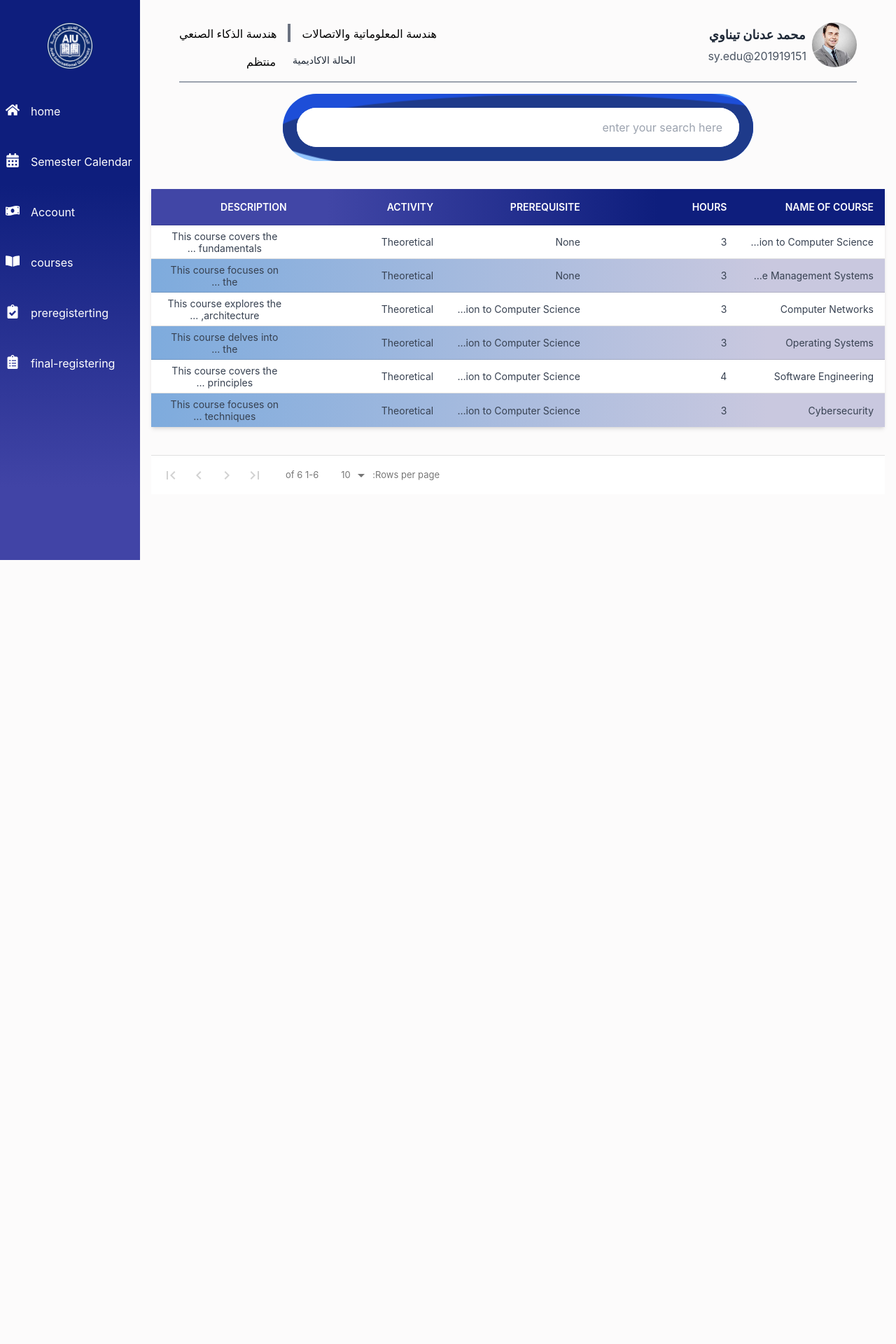
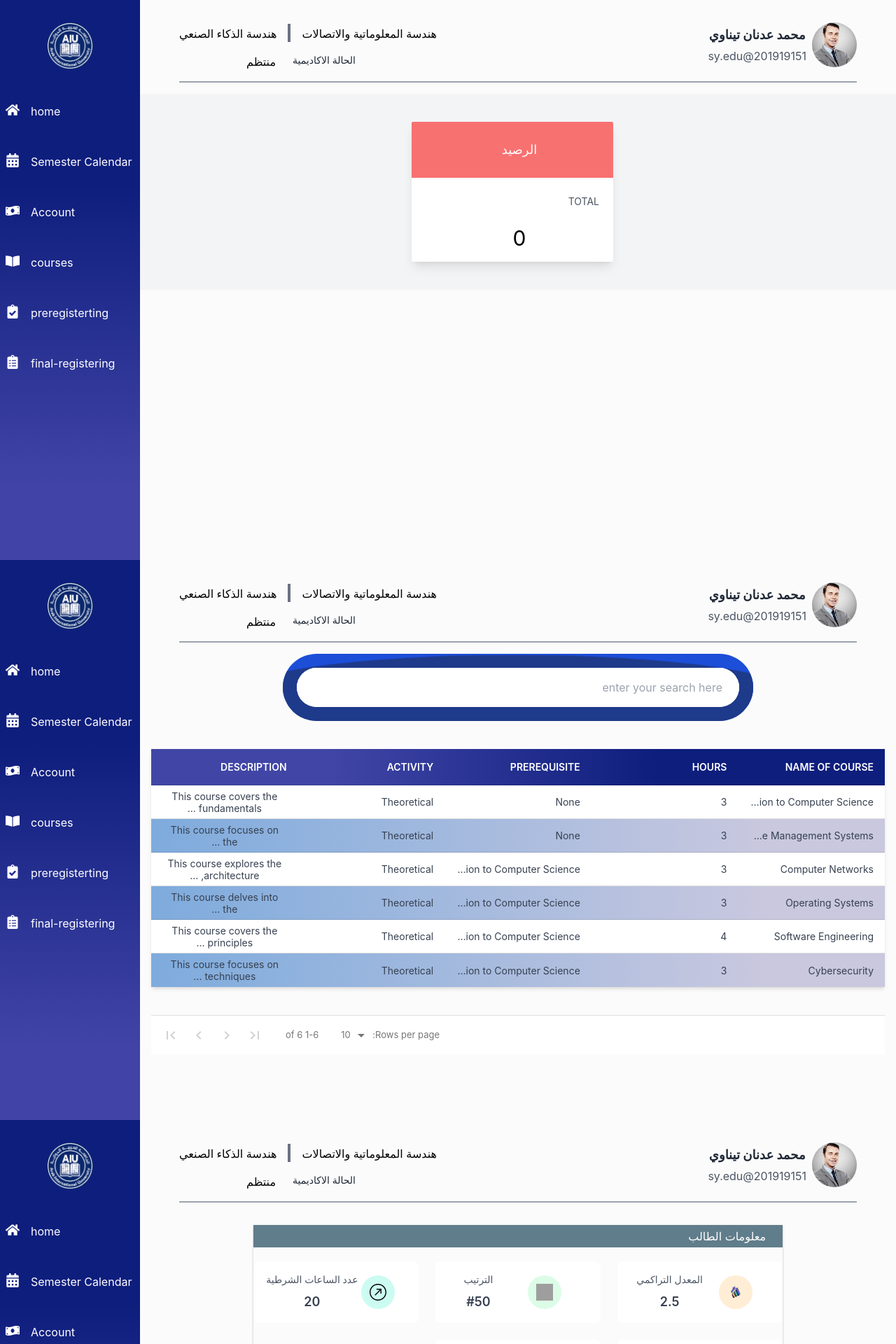
Before and after one commit to RamiMaghrbi/junior, a React (Create React App) app: page / in a window 1280 px wide. Shown: the top 1920 px of the page at 70% size. Before the commit the page ends 800 px from the top, so only its background shows below. Built offline with nearby package versions, Linux system fonts and the light colour scheme; grey boxes are pictures that could not be loaded.

Commit message:
Add Accounting Page && Fixs for all pages

```diff
--- a/src/App.js
+++ b/src/App.js
@@ -5,7 +5,10 @@ import Sidebar from "./components/Sidebar.js";
 import Course from "./components/Course.js";
 // import siper from "./components/Test.js";
 import Info from "./components/Info.js";
-import Pre from "./pages/Preregister.js";
+import Avi from "./pages/Available.js";
+import Acc from "./components/Acoount.js";
+import Economic from "./pages/Economic.js";
+import Home from "./pages/Home.js";
 const studentData = {
   img: require("./Assets/images/person.jpg"),
   studentName: "محمد عدنان تيناوي ",
@@ -21,10 +24,18 @@ const studentData = {
   pass: "119",
   nonpass: "20",
 };
+const accountData = {
+  positive: "3,000,000",
+  negative: "2,000,000",
+  ammount: "0",
+};
 function App() {
   return (
     <div className="App  ">
-      <Pre student={studentData} />
+      <Economic />
+      <Avi />
+      <Home />
+      {/* <Pre student={studentData} /> */}
     </div>
   );
 }
--- /dev/null
+++ b/src/components/Acoount.js
@@ -0,0 +1,73 @@
+import React from "react";
+const accountData = {
+  ammount: "0",
+};
+const account = ({ account }) => {
+  return (
+    <div className="">
+      {/* <div
+        className="w-[50%]"
+        style={{
+          boxShadow:
+            "0 1px 3px 0 rgba(0, 0, 0, 0.2), 0 1px 1px 0 rgba(0, 0, 0, 0.14), 0 2px 1px -1px rgba(0, 0, 0, 0.12)",
+        }}
+      >
+        <div>
+          <h1> الملخص المالي</h1>
+        </div>
+
+      </div> */}
+      <div class="flex  gap-4 bg-gray-100 py-10 p-14">
+        <div class="container mx-auto pr-4">
+          <div class="w-72  bg-white max-w-xs mx-auto rounded-sm overflow-hidden shadow-lg hover:shadow-2xl transition duration-500 transform hover:scale-100 cursor-pointer">
+            <div class="h-20 bg-red-400 flex items-center justify-around">
+              <p class="mr-0 text-white text-lg pl-5">الرصيد </p>
+            </div>
+            <div class="flex justify-between px-5 pt-6 mb-2 text-sm text-gray-600">
+              <p>TOTAL</p>
+            </div>
+            <p class="py-4 text-3xl ml-5">{account.ammount}</p>
+          </div>
+        </div>
+
+        {/* <div class="container mx-auto pr-4">
+          <div class="w-72 bg-white max-w-xs mx-auto rounded-sm overflow-hidden shadow-lg hover:shadow-2xl transition duration-500 transform hover:scale-100 cursor-pointer">
+            <div class="h-20 bg-blue-500 flex items-center justify-around">
+              <p class="mr-0 text-white text-lg pl-5">مجموع دائن</p>
+            </div>
+            <div class="flex justify-between px-5 pt-6 mb-2 text-sm text-gray-600">
+              <p>TOTAL</p>
+            </div>
+            <p class="py-4 text-3xl ml-5">{account.nagative}</p>
+          </div>
+        </div>
+
+        <div class="container mx-auto pr-4">
+          <div class="w-72 bg-white max-w-xs mx-auto rounded-sm overflow-hidden shadow-lg hover:shadow-2xl transition duration-500 transform hover:scale-100 cursor-pointer">
+            <div class="h-20 bg-purple-400 flex items-center justify-around">
+              <p class="mr-0 text-white text-lg pl-5">الرصيد</p>
+            </div>
+            <div class="flex justify-between pt-6 px-5 mb-2 text-sm text-gray-600">
+              <p>TOTAL</p>
+            </div>
+            <p class="py-4 text-3xl ml-5">{account.ammount}</p>
+          </div>
+        </div>
+
+        <div class="container mx-auto pr-4">
+          <div class="w-72 bg-white max-w-xs mx-auto rounded-sm overflow-hidden shadow-lg hover:shadow-2xl transition duration-500 transform hover:scale-100 cursor-pointer">
+            <div class="h-20 bg-purple-900 flex items-center justify-around">
+              <p class="mr-0 text-white text-lg pl-5">الرصيد الكلي</p>
+            </div>
+            <div class="flex justify-between pt-6 px-5 mb-2 text-sm text-gray-600">
+              <p>TOTAL</p>
+            </div>
+            <p class="py-4 text-3xl ml-5">500</p>
+          </div>
+        </div> */}
+      </div>
+    </div>
+  );
+};
+
+export default account;
--- /dev/null
+++ b/src/pages/Economic.js
@@ -0,0 +1,40 @@
+import React from "react";
+import Info from "../components/Info";
+import Sidebar from "../components/Sidebar";
+import Account from "../components/Acoount";
+const studentData = {
+  img: require("../Assets/images/person.jpg"),
+  studentName: "محمد عدنان تيناوي ",
+  studentID: "201919151",
+  email: "sy.edu@201919151",
+  major: "هندسة المعلوماتية والاتصالات",
+  academicStatus: "منتظم",
+  rating: "2.5",
+  hours: "50",
+  semster: "هندسة الذكاء الصنعي ",
+  remain: "80",
+  rank: "50",
+  pass: "119",
+  nonpass: "20",
+};
+const accountData = {
+  positive: "3,000,000",
+  negative: "2,000,000",
+  ammount: "0",
+};
+function Eco() {
+  return (
+    <div className="flex flex-row-reverse w-full">
+      <div>
+        <Sidebar />
+      </div>
+      {/* <Student student={studentData} className="text-white" /> */}
+      <div className="w-full flex flex-col">
+        <Info student={studentData} />
+        <Account account={accountData} />
+        {/* <Student /> */}
+      </div>
+    </div>
+  );
+}
+export default Eco;
--- /dev/null
+++ b/src/pages/Home.js
@@ -0,0 +1,35 @@
+import React from "react";
+import Info from "../components/Info";
+import Stu from "../components/Student";
+import Sidebar from "../components/Sidebar";
+const studentData = {
+  img: require("../Assets/images/person.jpg"),
+  studentName: "محمد عدنان تيناوي ",
+  studentID: "201919151",
+  email: "sy.edu@201919151",
+  major: "هندسة المعلوماتية والاتصالات",
+  academicStatus: "منتظم",
+  rating: "2.5",
+  hours: "50",
+  semster: "هندسة الذكاء الصنعي ",
+  remain: "80",
+  rank: "50",
+  pass: "119",
+  nonpass: "20",
+};
+function prof() {
+  return (
+    <div className="flex flex-row-reverse w-full">
+      <div>
+        <Sidebar />
+      </div>
+      {/* <Student student={studentData} className="text-white" /> */}
+      <div className="w-full flex flex-col">
+        <Info student={studentData} />
+        <Stu student={studentData} />
+        {/* <Student /> */}
+      </div>
+    </div>
+  );
+}
+export default prof;
```
Also changed, not shown: src/components/Student.js (+5 -5 lines), src/pages/Login.js (+25 -14 lines), src/pages/Available.js (renamed from src/pages/Preregister.js).
